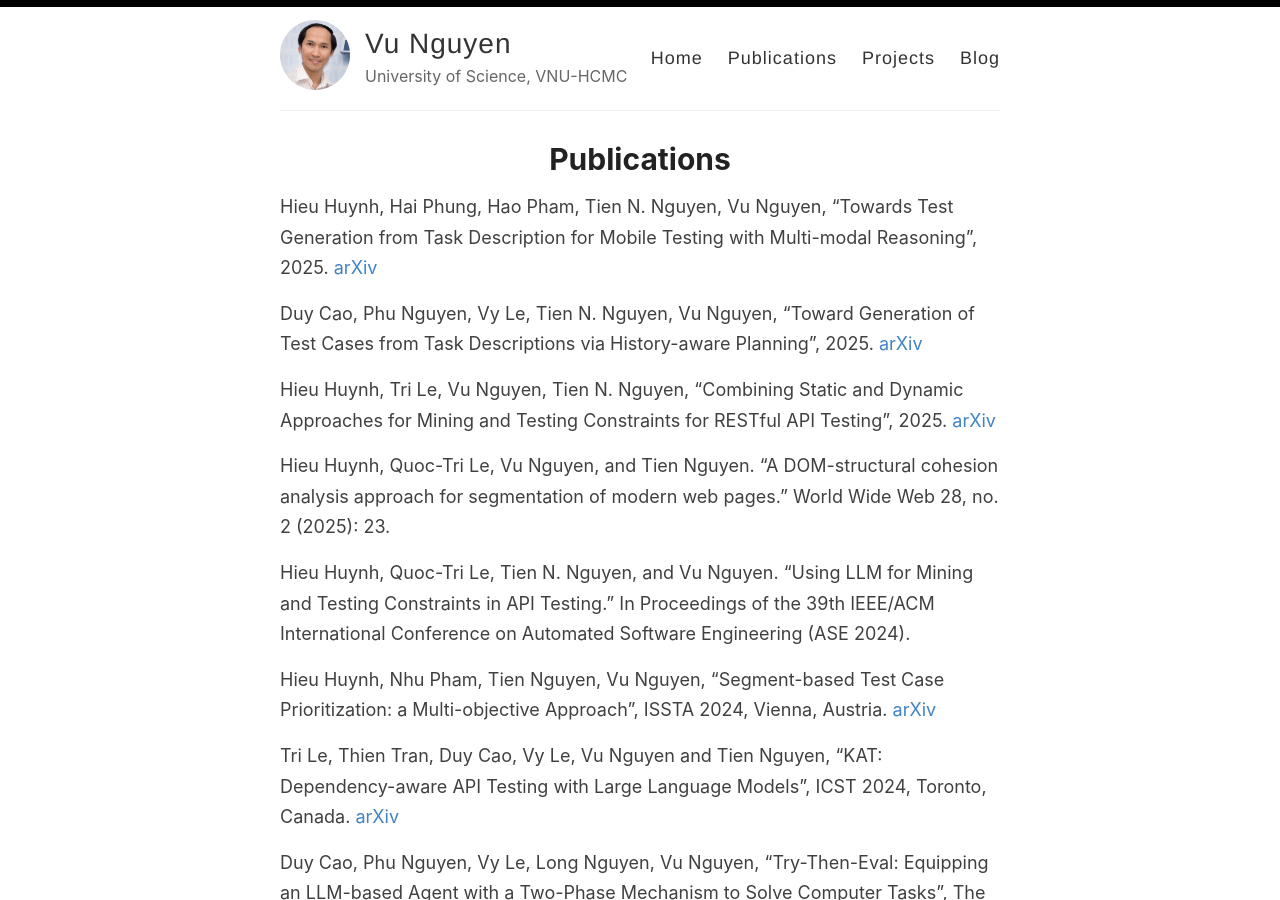
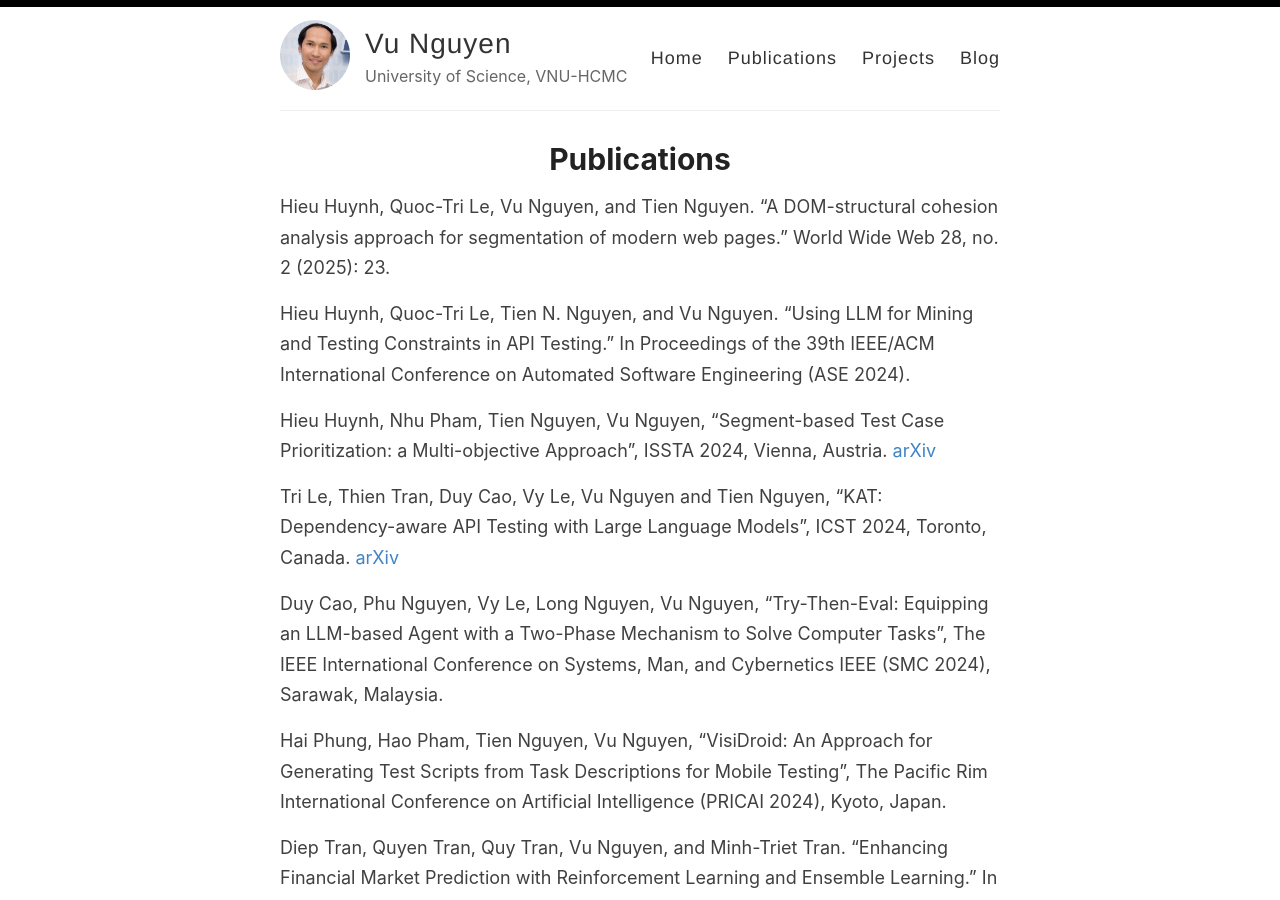
Before and after one commit to vuqngit/vuqngit.github.io, a Jekyll site: the page built from _pages/publications.md, in a window 1280 px wide and 900 px high. Built offline with Jekyll 4.4.1, drawn with Linux system fonts in a browser that asks for light colours.

Commit message:
Update publications.md

```diff
--- a/_pages/publications.md
+++ b/_pages/publications.md
@@ -3,12 +3,6 @@ layout: page
 title: Publications
 permalink: /publications/
 ---
-Hieu Huynh, Hai Phung, Hao Pham, Tien N. Nguyen, Vu Nguyen, "Towards Test Generation from Task Description for Mobile Testing with Multi-modal Reasoning", 2025. [arXiv](https://arxiv.org/pdf/2504.15917)
-
-Duy Cao, Phu Nguyen, Vy Le, Tien N. Nguyen, Vu Nguyen, "Toward Generation of Test Cases from Task Descriptions via History-aware Planning", 2025. [arXiv](https://arxiv.org/pdf/2504.14336)
-
-Hieu Huynh, Tri Le, Vu Nguyen, Tien N. Nguyen, "Combining Static and Dynamic Approaches for Mining and Testing Constraints for RESTful API Testing", 2025. [arXiv](https://arxiv.org/pdf/2504.17287)
-
 Hieu Huynh, Quoc-Tri Le, Vu Nguyen, and Tien Nguyen. "A DOM-structural cohesion analysis approach for segmentation of modern web pages." World Wide Web 28, no. 2 (2025): 23.
 
 Hieu Huynh, Quoc-Tri Le, Tien N. Nguyen, and Vu Nguyen. "Using LLM for Mining and Testing Constraints in API Testing." In Proceedings of the 39th IEEE/ACM International Conference on Automated Software Engineering (ASE 2024).
```
